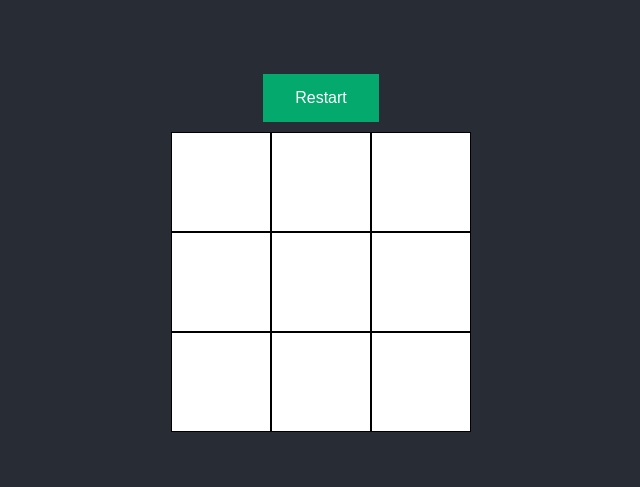
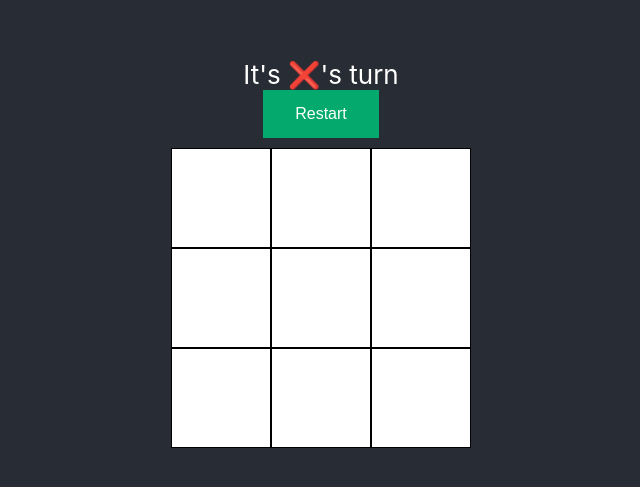
Before and after one commit to nking0715/React-Tic-Tac-Toe, a React (Create React App) app: page / in a window 1280 px wide. Shown: the part 147-634 px from the top of the page, without its empty margins (319-959 px from the left). Built offline with nearby package versions, Linux system fonts and the light colour scheme.

Commit message:
add tie logic

```diff
--- a/src/App.js
+++ b/src/App.js
@@ -32,22 +32,28 @@ const App = () => {
     if (turn) {
       const newCircleArray = [...circleArray, item];
       setCircleArray(newCircleArray);
+      if(newCircleArray.length + crossArray.length === 9 && !isWin(newCircleArray)) setWinner('Tie');
       if (newCircleArray.length > 2 && isWin(newCircleArray)) setWinner('Circle');
     } else {
       const newCrossArray = [...crossArray, item];
       setCrossArray(newCrossArray);
+      if(newCrossArray.length + circleArray.length === 9 && !isWin(newCrossArray)) setWinner('Tie');
       if (newCrossArray.length > 2 && isWin(newCrossArray)) setWinner('Cross');
     }
+    if(circleArray.length + crossArray.length === 9 && winner === null) setWinner('Tie');
     setTurn(!turn);
   }
   return (
     <div className="App">
       <header className="App-header">
+        <div>
+          {turn ? 'It\'s ⭕\'s turn' : 'It\'s ❌\'s turn'}
+        </div>
         <div className='button-container'>
           <button onClick={reset}>Restart</button>
         </div>
         <div>
-          {winner == null ? '' : winner == 'Cross' ? 'Cross won, please restart.' : 'Circle won, please restart.'}
+          {winner === null ? '' : winner === 'Cross' ? '❌ won, please restart.' : winner === 'Circle' ? '⭕ won, please restart.' : 'Tied, please restart.'}
         </div>
         <div className='item-box'>
           {items.map((item) =>
```
